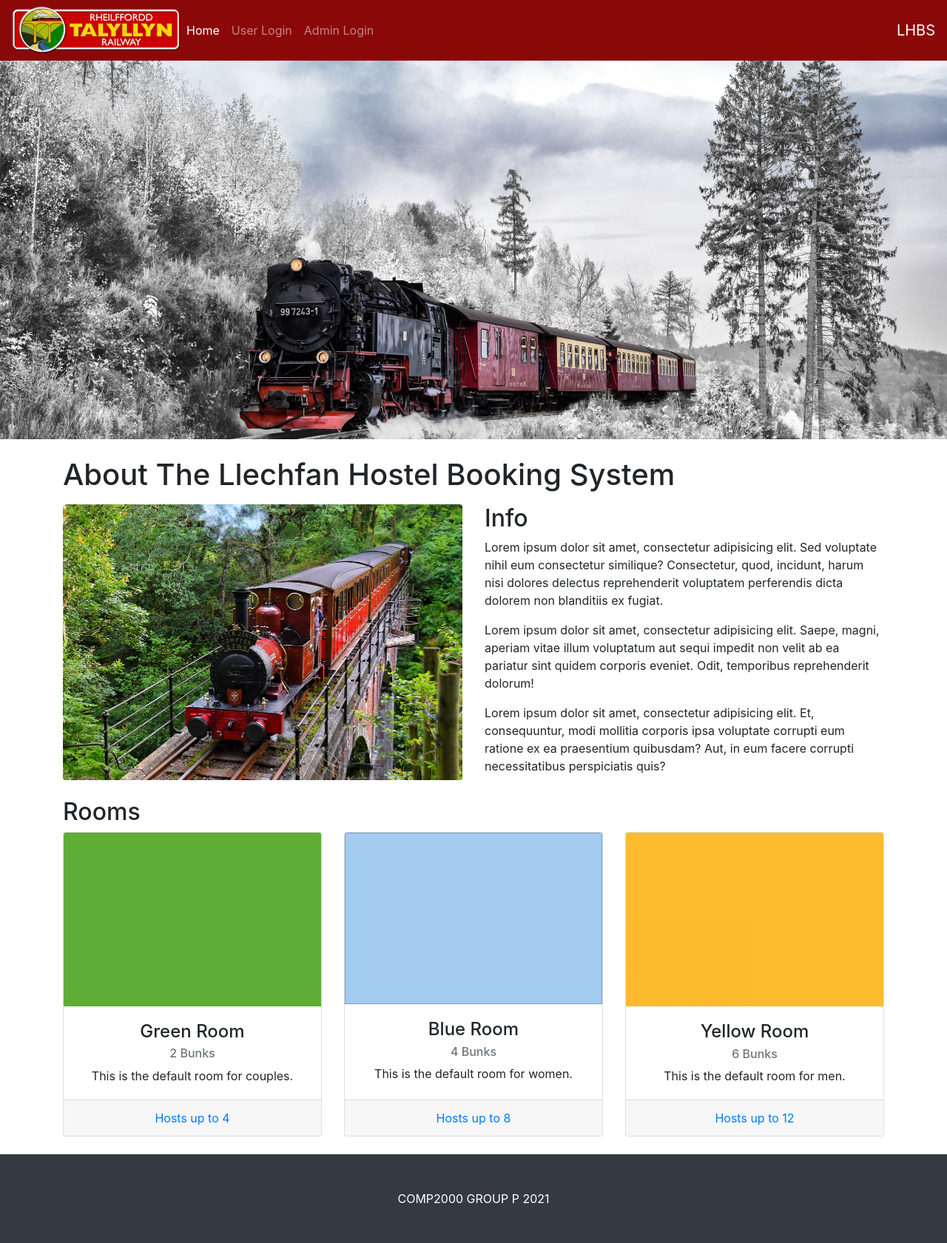
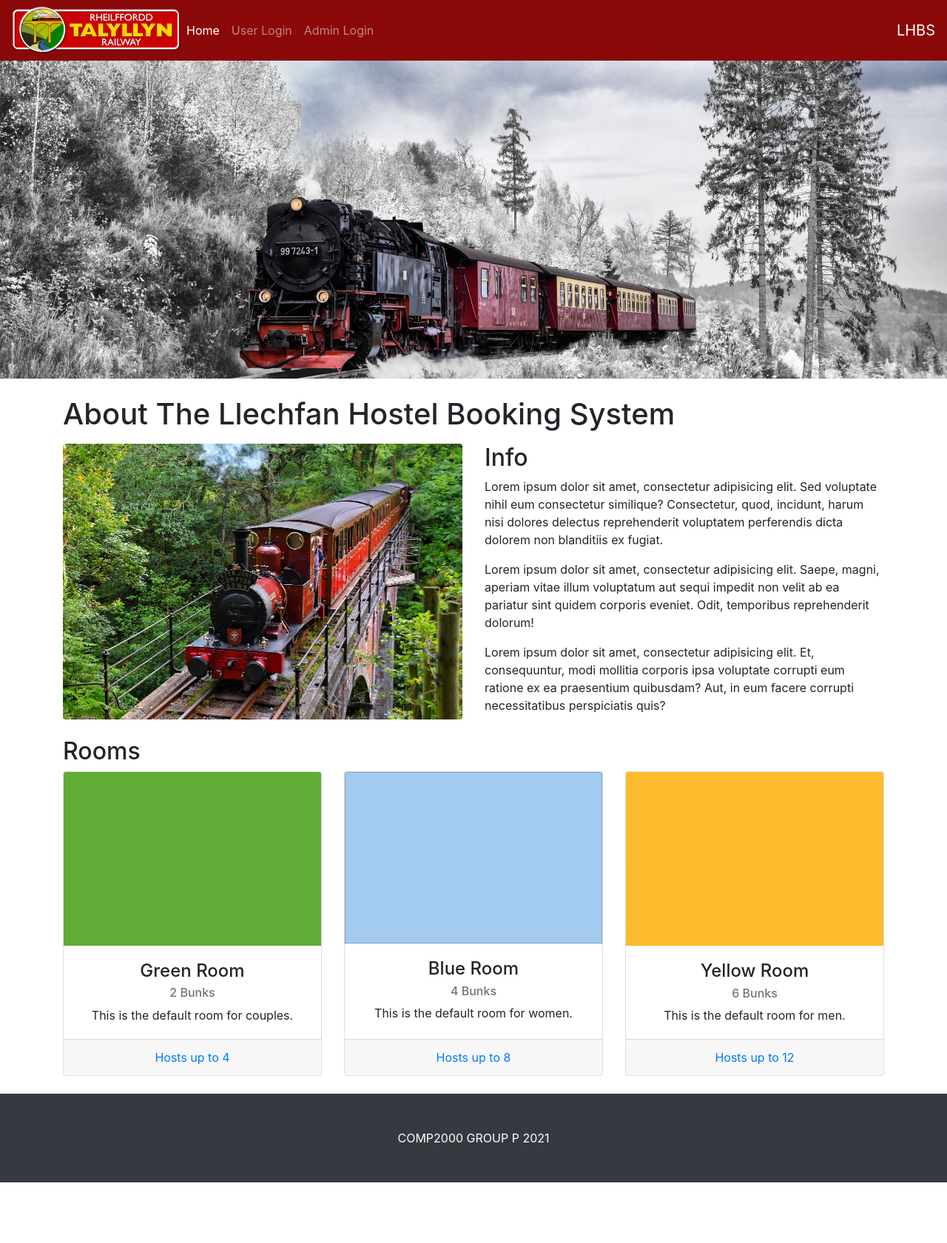
Before and after one commit to Will-Stewart/COMP2003-2020-GROUP-P-LHBS, a PHP site: page / in a window 1280 px wide. Shown: the whole page at 74% size. After the commit the page ends 1599 px from the top, so only its background shows below. Run offline with PHP 8.4, Linux system fonts and the light colour scheme.

Commit message:
Edit navbar layout

```diff
--- a/website/index.php
+++ b/website/index.php
@@ -14,7 +14,7 @@
 
 <body>
 
-    <nav class="navbar navbar-expand-md navbar-dark " style="background-color: #8B0808;">
+    <nav class="navbar fixed-top navbar-expand-md navbar-dark " style="background-color: #8B0808;">
         <div class="navbar-collapse collapse w-100 order-1 order-md-0 dual-collapse2">
             <ul class="navbar-nav">
                 <li class="nav-item">
--- a/website/loginAdmin.php
+++ b/website/loginAdmin.php
@@ -11,7 +11,7 @@
 <body>
 
 
-<nav class="navbar navbar-expand-md navbar-dark " style="background-color: #8B0808;">
+<nav class="navbar  navbar-expand-md navbar-dark " style="background-color: #8B0808;">
     <div class="navbar-collapse collapse w-100 order-1 order-md-0 dual-collapse2">
         <ul class="navbar-nav">
             <li class="nav-item">
```
